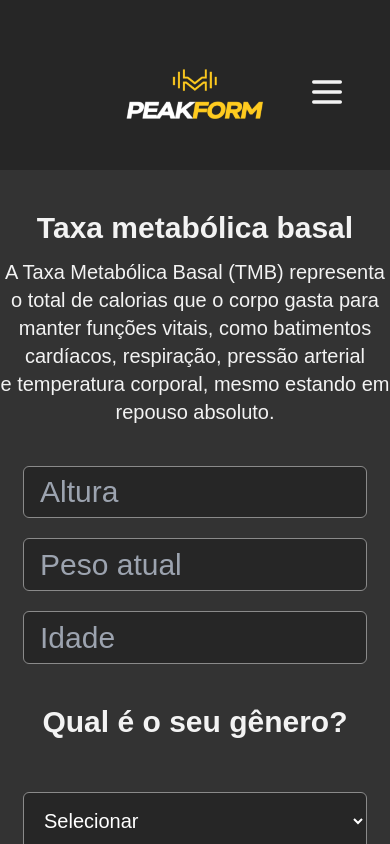
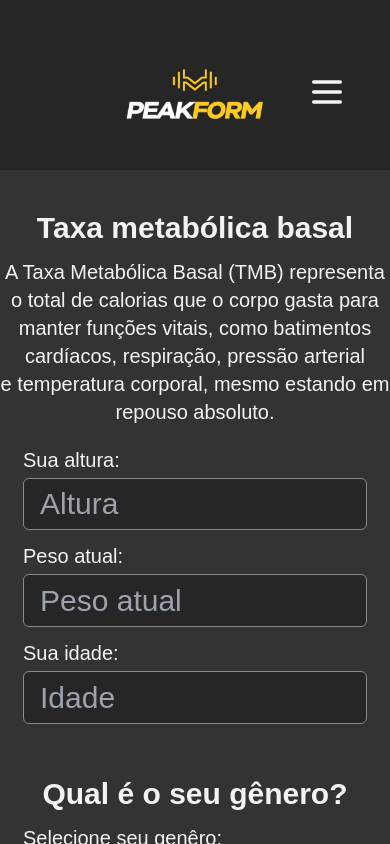
Before and after one commit to iagoliziero/peak-form, a React (Vite) app: page /tmb in a window 390 px wide. Built offline with nearby package versions, Linux system fonts and the light colour scheme; a web font is replaced by a local one.

Commit message:
feat: create paragraph from BasalPage

```diff
--- a/src/pages/BasalPage.jsx
+++ b/src/pages/BasalPage.jsx
@@ -74,13 +74,16 @@ function BasalPage() {
             em <br className="block md:hidden" /> repouso absoluto.{" "}
           </Paragraph>
         </div>
-        <div className="flex flex-col mb-12 justify-center items-center ">
+        <div className="flex flex-col mb-12 justify-center items-center gap-3 ">
           <div className="flex flex-col">
+          <span className="flex items-start mb-1">
+                <Paragraph> Sua altura: </Paragraph>
+                </span>
             <input
 
               {...register("height", { required: true })}
               maxLength={10}
-              className={`mt-5 w-[21.5rem] md:w-[20rem] h-[3.3rem]  rounded-md bg-darker border border-gray text-3xl p-4 text-whiteMain focus:outline-none focus:ring-3  ${
+              className={` w-[21.5rem] md:w-[20rem] h-[3.3rem]  rounded-md bg-darker border border-gray text-3xl p-4 text-whiteMain focus:outline-none focus:ring-3  ${
                 errors?.height ? "border-lightRed" : "focus:border-yellowMain"
               }`}
               type="number"
@@ -95,11 +98,14 @@ function BasalPage() {
             <div></div>
           </div>
           <div className="flex flex-col">
+          <span className="flex items-start mb-1">
+                <Paragraph> Peso atual: </Paragraph>
+                </span>
             <input
 
               {...register("currentWeight", { required: true })}
               maxLength={10}
-              className={`mt-5 w-[21.5rem] md:w-[20rem] h-[3.3rem]  rounded-md bg-darker border border-gray text-3xl p-4 text-whiteMain focus:outline-none focus:ring-3  ${
+              className={`w-[21.5rem] md:w-[20rem] h-[3.3rem]  rounded-md bg-darker border border-gray text-3xl p-4 text-whiteMain focus:outline-none focus:ring-3  ${
                 errors?.currentWeight
                   ? "border-lightRed"
                   : "focus:border-yellowMain"
@@ -115,10 +121,13 @@ function BasalPage() {
             )}
           </div>
           <div className="flex flex-col ">
+          <span className="flex items-start mb-1">
+                <Paragraph> Sua idade: </Paragraph>
+                </span>
             <input
               {...register("age", { required: true })}
               maxLength={10}
-              className={`mt-5 w-[21.5rem] md:w-[20rem] h-[3.3rem]  rounded-md bg-darker border border-gray text-3xl p-4 text-whiteMain focus:outline-none focus:ring-3  ${
+              className={`w-[21.5rem] md:w-[20rem] h-[3.3rem]  rounded-md bg-darker border border-gray text-3xl p-4 text-whiteMain focus:outline-none focus:ring-3  ${
                 errors?.age ? "border-lightRed" : "focus:border-yellowMain"
               }`}
               type="number"
@@ -137,12 +146,15 @@ function BasalPage() {
               Qual é o seu gênero?{" "}
             </H1>
           </div>
-          <div className="mt-8">
+          <div>
+            <span className="flex items-start mb-1">
+                            <Paragraph> Selecione seu genêro: </Paragraph>
+                            </span>
             <select
               {...register('gender', {validate: (value) => {
                 return value !== 'selecionar'
               }})}
-              className={`mt-5 w-[21.5rem] md:w-[20rem] p-4 border border-gray rounded-md bg-darker text-white text-xl focus:outline-none focus:ring-2 focus:ring-yellowMain ${errors?.gender ?"border-lightRed" : "focus:border-yellowMain" }`}
+              className={`w-[21.5rem] md:w-[20rem] p-4 border border-gray rounded-md bg-darker text-white text-xl focus:outline-none focus:ring-2 focus:ring-yellowMain ${errors?.gender ?"border-lightRed" : "focus:border-yellowMain" }`}
             >
               <option value="selecionar"> Selecionar </option>
               <option value="masculino"> Masculino </option>
```
